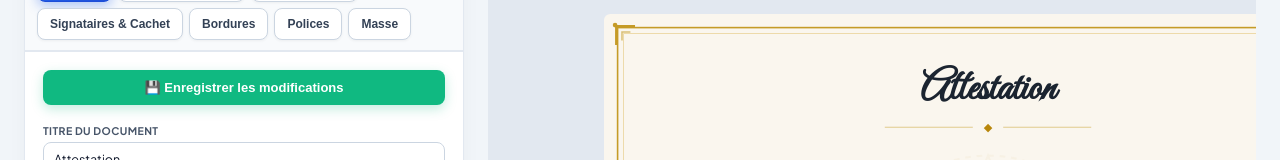
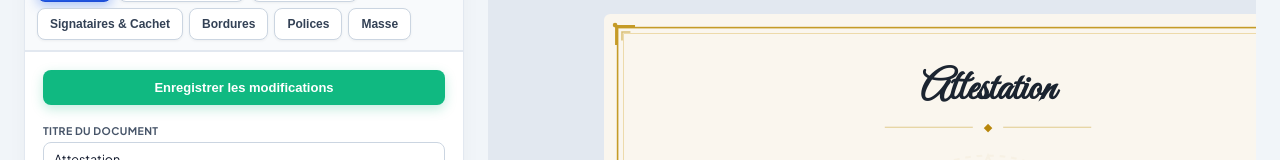
Before and after one commit to johaoooo/attestation-generator, a React (Vite) app: page / in a window 1280 px wide. Both pictures are taken after a click on the button "Attestation". Shown: the part 209-369 px from the top of the page. Built offline with nearby package versions, Linux system fonts and the light colour scheme; a web font is replaced by a local one.

Commit message:
fix(attestation): remove emoji icon from save modifications button

```diff
--- a/src/AttestationFormation.jsx
+++ b/src/AttestationFormation.jsx
@@ -1501,7 +1501,7 @@ export default function AttestationFormation({ onBack }) {
             {activeTab === "content" && (
               <>
                 <button className="btn btn-save-content" onClick={handleSaveContent} style={{ width: "100%", justifyContent: "center", marginBottom: "4px" }}>
-                  💾 Enregistrer les modifications
+                  Enregistrer les modifications
                 </button>
 
                 <div className="input-group">
```
